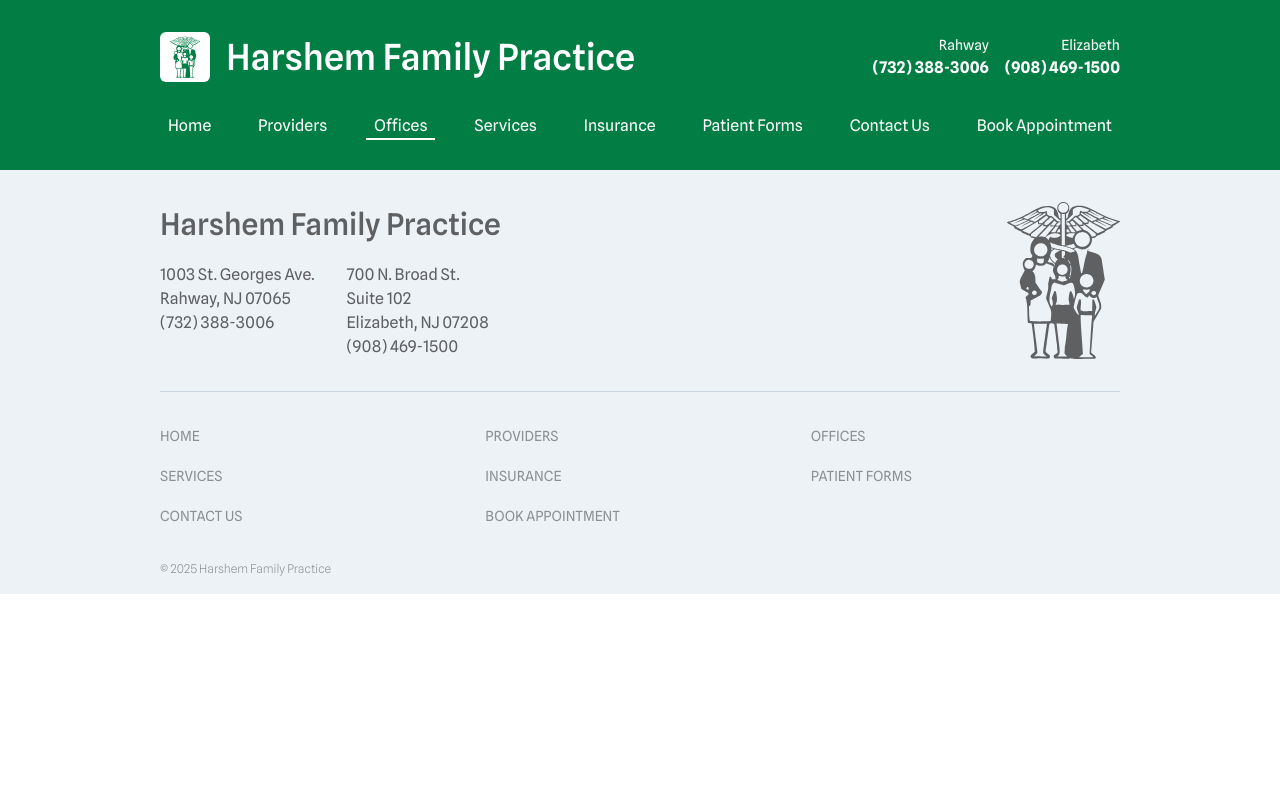
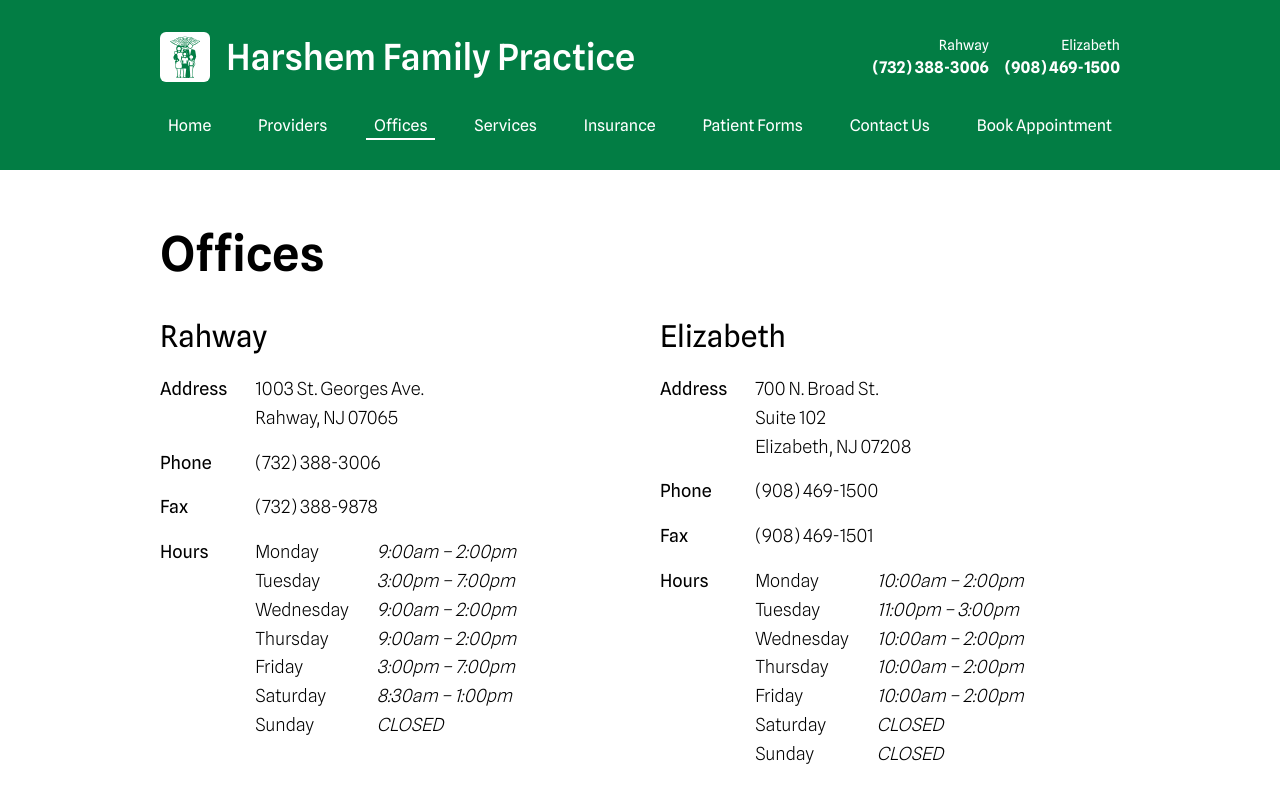
Before and after one commit to rumeetgoradia/harshem, a Next.js app: page /offices in a window 1280 px wide. Shown: the top 800 px of the page. Built offline with nearby package versions, Linux system fonts and the light colour scheme.

Commit message:
Add offices

```diff
--- /dev/null
+++ b/components/Offices/OfficeDisplay/OfficeDisplay.tsx
@@ -0,0 +1,135 @@
+import { Box, Grid, GridItem, Link, Text } from "@chakra-ui/react"
+import { DAYS } from "@constants"
+import { Office } from "@content"
+import { createTransition } from "@utils"
+
+type OfficeDisplayProps = {
+	office: Office
+}
+
+const OfficeDisplay: React.FC<OfficeDisplayProps> = ({
+	office: { title, address, phone, fax, hours, googleMaps },
+}) => {
+	return (
+		<Box>
+			<Text as="h2" textStyle="header">
+				{title}
+			</Text>
+			<Grid gap={4} templateColumns="repeat(5, 1fr)">
+				<GridItem colSpan={1}>
+					<Text
+						textStyle="paragraph"
+						fontSize={{ base: "sm", md: "md", lg: "lg" }}
+						fontWeight={400}
+					>
+						Address
+					</Text>
+				</GridItem>
+				<GridItem colSpan={4}>
+					<Link
+						href={googleMaps}
+						title={`View ${title} office on Google Maps`}
+						transition={createTransition("color")}
+						_hover={{ color: "brand", textDecoration: "underline" }}
+						_focus={{}}
+					>
+						{address.map((line) => (
+							<Text
+								textStyle="paragraph"
+								fontSize={{ base: "sm", md: "md", lg: "lg" }}
+								key={`${title}-office-display-${line}-address-line`}
+							>
+								{line}
+							</Text>
+						))}
+					</Link>
+				</GridItem>
+				<GridItem colSpan={1}>
+					<Text
+						textStyle="paragraph"
+						fontSize={{ base: "sm", md: "md", lg: "lg" }}
+						fontWeight={400}
+					>
+						Phone
+					</Text>
+				</GridItem>
+				<GridItem colSpan={4}>
+					<Link
+						href={`tel:${phone}`}
+						title={`Call ${title} office`}
+						textStyle="paragraph"
+						fontSize={{ base: "sm", md: "md", lg: "lg" }}
+						transition={createTransition("color")}
+						_hover={{ color: "brand", textDecoration: "underline" }}
+						_focus={{}}
+					>
+						{phone}
+					</Link>
+				</GridItem>
+				<GridItem colSpan={1}>
+					<Text
+						textStyle="paragraph"
+						fontSize={{ base: "sm", md: "md", lg: "lg" }}
+						fontWeight={400}
+					>
+						Fax
+					</Text>
+				</GridItem>
+				<GridItem colSpan={4}>
+					<Text
+						textStyle="paragraph"
+						fontSize={{ base: "sm", md: "md", lg: "lg" }}
+					>
+						{fax}
+					</Text>
+				</GridItem>
+				<GridItem colSpan={1}>
+					<Text
+						textStyle="paragraph"
+						fontSize={{ base: "sm", md: "md", lg: "lg" }}
+						fontWeight={400}
+					>
+						Hours
+					</Text>
+				</GridItem>
+				<GridItem colSpan={4}>
+					<Grid templateColumns="repeat(3, 1fr)" w="full">
+						{DAYS.map((day) => {
+							const dayHours = hours[day]
+							return (
+								<>
+									<GridItem colSpan={1}>
+										<Text
+											textStyle="paragraph"
+											fontSize={{ base: "sm", lg: "lg" }}
+											mr={4}
+										>
+											{day}
+										</Text>
+									</GridItem>
+									<GridItem colSpan={2}>
+										<Text
+											textStyle="paragraph"
+											fontSize={{ base: "sm", md: "md", lg: "lg" }}
+											fontStyle="italic"
+										>
+											{dayHours ? (
+												<>
+													{dayHours.open} &ndash; {dayHours.close}
+												</>
+											) : (
+												"CLOSED"
+											)}
+										</Text>
+									</GridItem>
+								</>
+							)
+						})}
+					</Grid>
+				</GridItem>
+			</Grid>
+		</Box>
+	)
+}
+
+export default OfficeDisplay
--- /dev/null
+++ b/components/Offices/OfficeDisplay/index.ts
@@ -0,0 +1 @@
+export { default as OfficeDisplay } from './OfficeDisplay'
--- /dev/null
+++ b/components/Offices/index.ts
@@ -0,0 +1 @@
+export * from "./OfficeDisplay"
--- a/content/offices.ts
+++ b/content/offices.ts
@@ -1,6 +1,6 @@
 import { DAYS } from "@constants"
 
-type Office = {
+export type Office = {
 	title: string
 	address: string[]
 	phone: string
--- a/pages/offices.tsx
+++ b/pages/offices.tsx
@@ -1,7 +1,26 @@
+import { Grid } from "@chakra-ui/react"
+import { Layout } from "@components/Layout"
+import { OfficeDisplay } from "@components/Offices"
+import { OFFICES } from "@content"
 import { NextPage } from "next"
 
 const OfficesPage: NextPage = () => {
-	return <></>
+	return (
+		<Layout title="Offices">
+			<Grid
+				templateColumns={{ base: "repeat(1, 1fr)", sm: "repeat(2, 1fr)" }}
+				gap={{ base: 6, md: 10 }}
+				w="full"
+			>
+				{OFFICES.map((office) => (
+					<OfficeDisplay
+						office={office}
+						key={`${office.title}-office-display`}
+					/>
+				))}
+			</Grid>
+		</Layout>
+	)
 }
 
 export default OfficesPage
--- a/pages/providers.tsx
+++ b/pages/providers.tsx
@@ -9,7 +9,7 @@ const ProvidersPage: NextPage = () => {
 		<Layout title="Providers">
 			<Grid
 				templateColumns={{ base: "repeat(1, 1fr)", md: "repeat(2, 1fr)" }}
-				gap={10}
+				gap={{ base: 6, md: 10 }}
 				w="full"
 			>
 				{PROVIDERS.map((provider) => (
```
